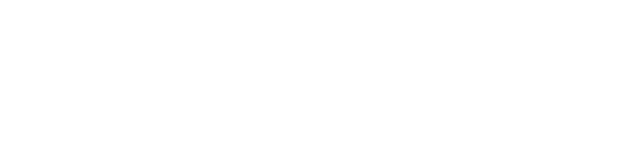
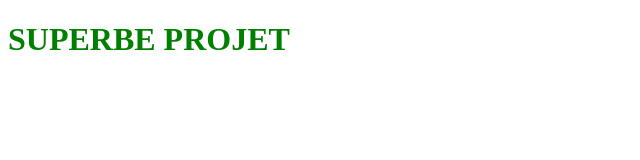
Before and after one commit to ibrahimbenahmed/Monprojet, a plain HTML site: page index.html in a window 1280 px wide. Shown: the whole page, without its empty margins (0-640 px from the left). Drawn offline with Linux system fonts and the light colour scheme.

Commit message:
integration css

```diff
--- a/index.html
+++ b/index.html
@@ -9,7 +9,7 @@
 </head>
 
 <body>
-
+    <h1 style="color: green;">SUPERBE PROJET</h1>
 </body>
 
 </html>
```
